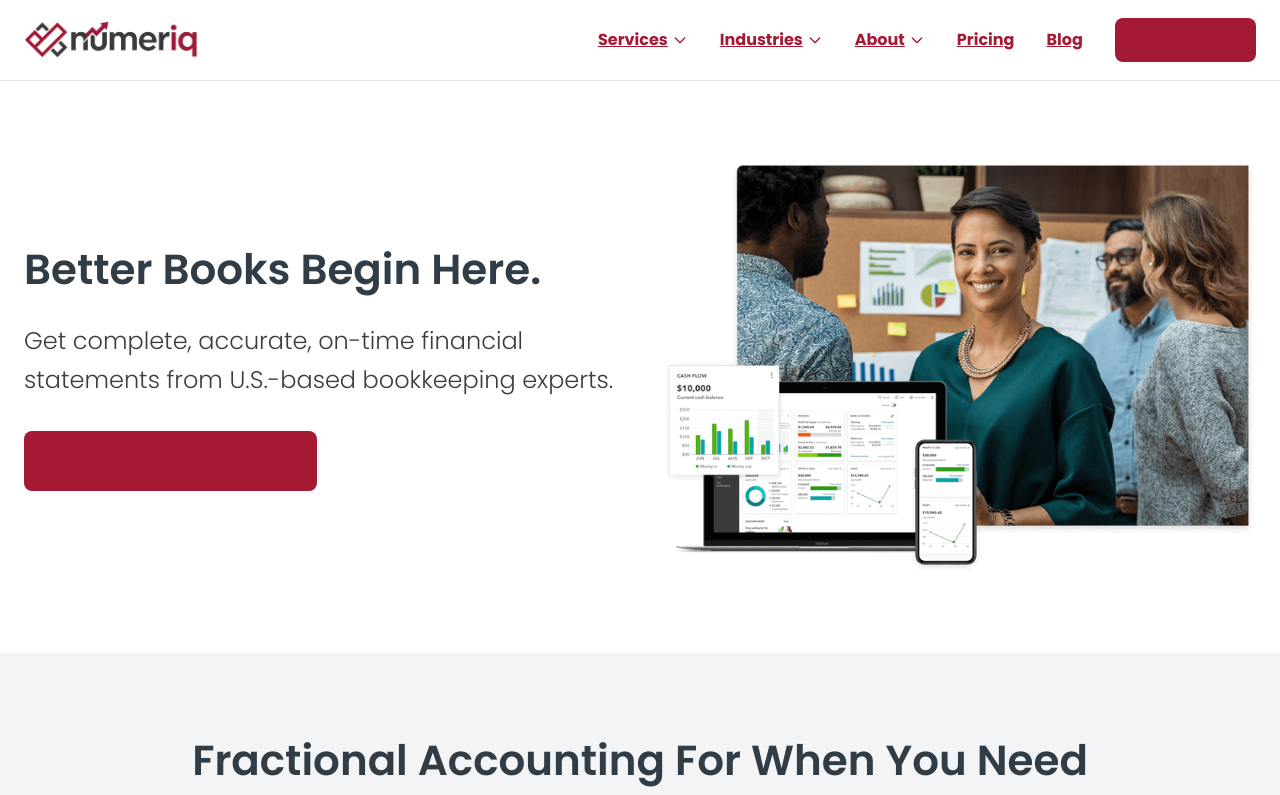
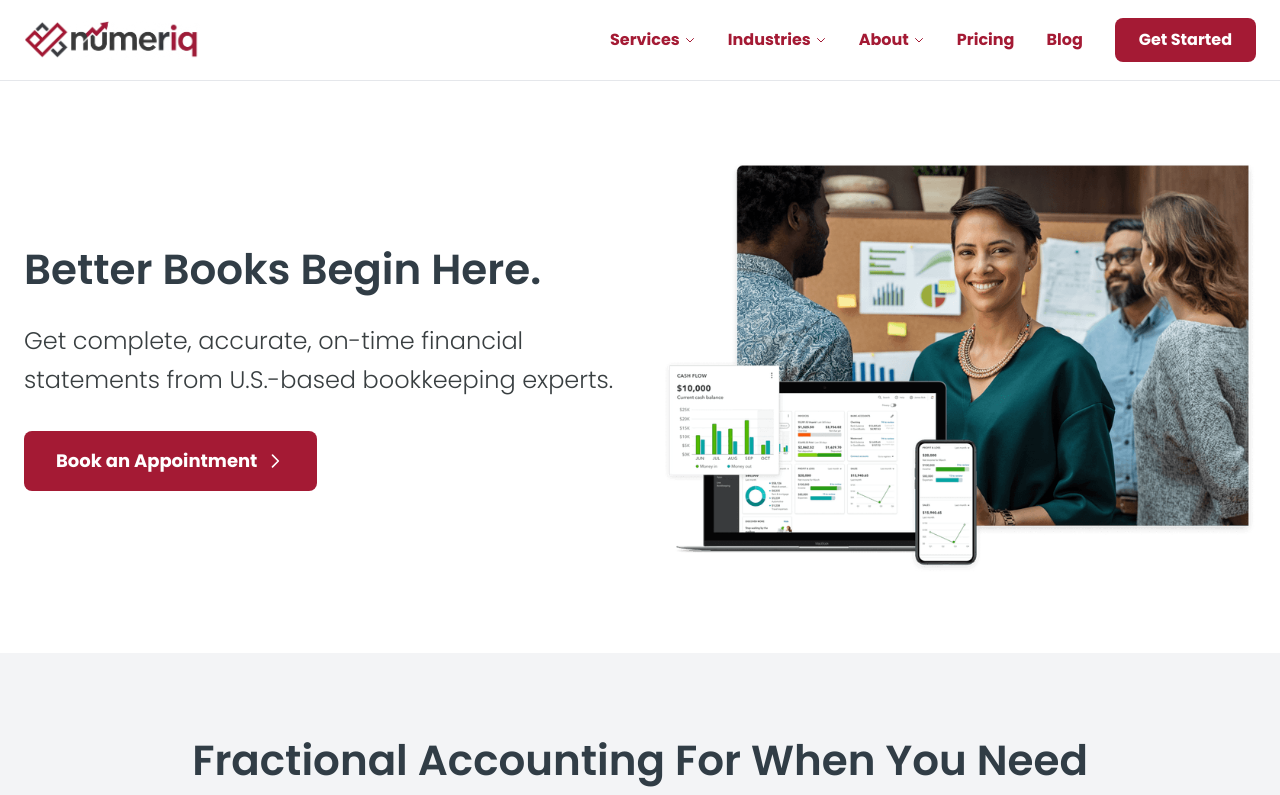
Before and after one commit to BenjaminBlois/website, a Next.js app: page / in a window 1280 px wide. Shown: the top 795 px of the page. Built offline with nearby package versions, Linux system fonts and the light colour scheme.

Commit message:
Fix navigation and buttons: convert Get Started and CTA buttons to button elements, fix button styling, remove underlines from buttons and nav links

```diff
--- a/app/components/CTASection.tsx
+++ b/app/components/CTASection.tsx
@@ -1,6 +1,5 @@
 'use client';
 
-import Link from 'next/link';
 import Image from 'next/image';
 
 export default function CTASection() {
@@ -32,21 +31,21 @@ export default function CTASection() {
           Grow your company to its full potential with Numeriq Tax and Accounting.
         </p>
         <div className="flex flex-col sm:flex-row gap-4 justify-center">
-          <Link
-            href="/contact"
-            className="inline-flex items-center justify-center gap-2 bg-white text-[#a41a34] px-8 py-4 rounded-lg font-semibold text-lg hover:bg-gray-100 transition-colors"
+          <button
+            onClick={() => window.location.href = '/contact'}
+            className="inline-flex items-center justify-center gap-2 bg-white text-[#a41a34] px-8 py-4 rounded-lg font-semibold text-lg hover:bg-gray-100 transition-colors cursor-pointer"
           >
             Book a Call
             <svg className="w-5 h-5" fill="none" stroke="currentColor" viewBox="0 0 24 24">
               <path strokeLinecap="round" strokeLinejoin="round" strokeWidth={2} d="M9 5l7 7-7 7" />
             </svg>
-          </Link>
-          <Link
-            href="/contact"
-            className="inline-flex items-center justify-center gap-2 bg-transparent border-2 border-white text-white px-8 py-4 rounded-lg font-semibold text-lg hover:bg-white/10 transition-colors"
+          </button>
+          <button
+            onClick={() => window.location.href = '/contact'}
+            className="inline-flex items-center justify-center gap-2 bg-transparent border-2 border-white text-white px-8 py-4 rounded-lg font-semibold text-lg hover:bg-white/10 transition-colors cursor-pointer"
           >
             Contact Us
-          </Link>
+          </button>
         </div>
       </div>
     </section>
--- a/app/components/Hero.tsx
+++ b/app/components/Hero.tsx
@@ -1,7 +1,6 @@
 'use client';
 
 import Image from 'next/image';
-import Link from 'next/link';
 
 export default function Hero() {
   return (
@@ -16,15 +15,15 @@ export default function Hero() {
             <p className="text-lg md:text-xl lg:text-2xl text-[#393f41] mb-8 leading-relaxed">
               Get complete, accurate, on-time financial statements from U.S.-based bookkeeping experts.
             </p>
-            <Link
-              href="/contact"
-              className="inline-flex items-center gap-2 bg-[#a41a34] text-white px-8 py-4 rounded-lg font-semibold text-lg hover:bg-[#8b1528] transition-colors"
+            <button
+              onClick={() => window.location.href = '/contact'}
+              className="inline-flex items-center gap-2 bg-[#a41a34] text-white px-8 py-4 rounded-lg font-semibold text-lg hover:bg-[#8b1528] transition-colors cursor-pointer no-underline"
             >
               Book an Appointment
               <svg className="w-5 h-5" fill="none" stroke="currentColor" viewBox="0 0 24 24">
                 <path strokeLinecap="round" strokeLinejoin="round" strokeWidth={2} d="M9 5l7 7-7 7" />
               </svg>
-            </Link>
+            </button>
           </div>
 
           {/* Hero Image */}
--- a/app/components/Navigation.tsx
+++ b/app/components/Navigation.tsx
@@ -26,41 +26,41 @@ export default function Navigation() {
           {/* Desktop Navigation */}
           <div className="hidden lg:flex items-center space-x-6 xl:space-x-8">
             <div className="relative group">
-              <Link href="/services" className="text-[#313d46] hover:text-[#a41a34] font-semibold transition-colors text-sm xl:text-base flex items-center gap-1">
+              <Link href="/services" className="text-[#313d46] hover:text-[#a41a34] font-semibold transition-colors text-sm xl:text-base flex items-center gap-1 no-underline">
                 Services
-                <svg className="w-4 h-4" fill="none" stroke="currentColor" viewBox="0 0 24 24">
+                <svg className="w-3 h-3" fill="none" stroke="currentColor" viewBox="0 0 24 24">
                   <path strokeLinecap="round" strokeLinejoin="round" strokeWidth={2} d="M19 9l-7 7-7-7" />
                 </svg>
               </Link>
             </div>
             <div className="relative group">
-              <Link href="/industries" className="text-[#313d46] hover:text-[#a41a34] font-semibold transition-colors text-sm xl:text-base flex items-center gap-1">
+              <Link href="/industries" className="text-[#313d46] hover:text-[#a41a34] font-semibold transition-colors text-sm xl:text-base flex items-center gap-1 no-underline">
                 Industries
-                <svg className="w-4 h-4" fill="none" stroke="currentColor" viewBox="0 0 24 24">
+                <svg className="w-3 h-3" fill="none" stroke="currentColor" viewBox="0 0 24 24">
                   <path strokeLinecap="round" strokeLinejoin="round" strokeWidth={2} d="M19 9l-7 7-7-7" />
                 </svg>
               </Link>
             </div>
             <div className="relative group">
-              <Link href="/about" className="text-[#313d46] hover:text-[#a41a34] font-semibold transition-colors text-sm xl:text-base flex items-center gap-1">
+              <Link href="/about" className="text-[#313d46] hover:text-[#a41a34] font-semibold transition-colors text-sm xl:text-base flex items-center gap-1 no-underline">
                 About
-                <svg className="w-4 h-4" fill="none" stroke="currentColor" viewBox="0 0 24 24">
+                <svg className="w-3 h-3" fill="none" stroke="currentColor" viewBox="0 0 24 24">
                   <path strokeLinecap="round" strokeLinejoin="round" strokeWidth={2} d="M19 9l-7 7-7-7" />
                 </svg>
               </Link>
             </div>
-            <Link href="/pricing" className="text-[#313d46] hover:text-[#a41a34] font-semibold transition-colors text-sm xl:text-base">
+            <Link href="/pricing" className="text-[#313d46] hover:text-[#a41a34] font-semibold transition-colors text-sm xl:text-base no-underline">
               Pricing
             </Link>
-            <Link href="/blog" className="text-[#313d46] hover:text-[#a41a34] font-semibold transition-colors text-sm xl:text-base">
+            <Link href="/blog" className="text-[#313d46] hover:text-[#a41a34] font-semibold transition-colors text-sm xl:text-base no-underline">
               Blog
             </Link>
-            <Link
-              href="/contact"
-              className="bg-[#a41a34] text-white px-6 py-2.5 rounded-lg font-semibold hover:bg-[#8b1528] transition-colors text-sm xl:text-base"
+            <button
+              onClick={() => window.location.href = '/contact'}
+              className="bg-[#a41a34] text-white px-6 py-2.5 rounded-lg font-semibold hover:bg-[#8b1528] transition-colors text-sm xl:text-base cursor-pointer"
             >
               Get Started
-            </Link>
+            </button>
           </div>
 
           {/* Mobile Menu Button */}
@@ -102,12 +102,12 @@ export default function Navigation() {
             <Link href="/blog" className="block text-gray-700 hover:text-[#a41a34] font-semibold">
               Blog
             </Link>
-            <Link
-              href="/contact"
-              className="block bg-[#a41a34] text-white px-6 py-2.5 rounded-lg font-semibold text-center hover:bg-[#8b1528] transition-colors"
+            <button
+              onClick={() => window.location.href = '/contact'}
+              className="w-full bg-[#a41a34] text-white px-6 py-2.5 rounded-lg font-semibold hover:bg-[#8b1528] transition-colors cursor-pointer"
             >
               Get Started
-            </Link>
+            </button>
           </div>
         )}
       </div>
--- a/app/globals.css
+++ b/app/globals.css
@@ -81,15 +81,25 @@ h3 {
   }
 }
 
-a, button {
+a {
   font-weight: 700;
   text-decoration: underline;
   transition: all 0.3s linear;
   color: var(--primary);
 }
 
-a:hover, button:hover {
+a:hover {
   color: var(--primary);
+}
+
+button {
+  font-weight: 700;
+  text-decoration: none;
+  transition: all 0.3s linear;
+}
+
+a.no-underline, button {
+  text-decoration: none;
 }
 
 .container {
```
